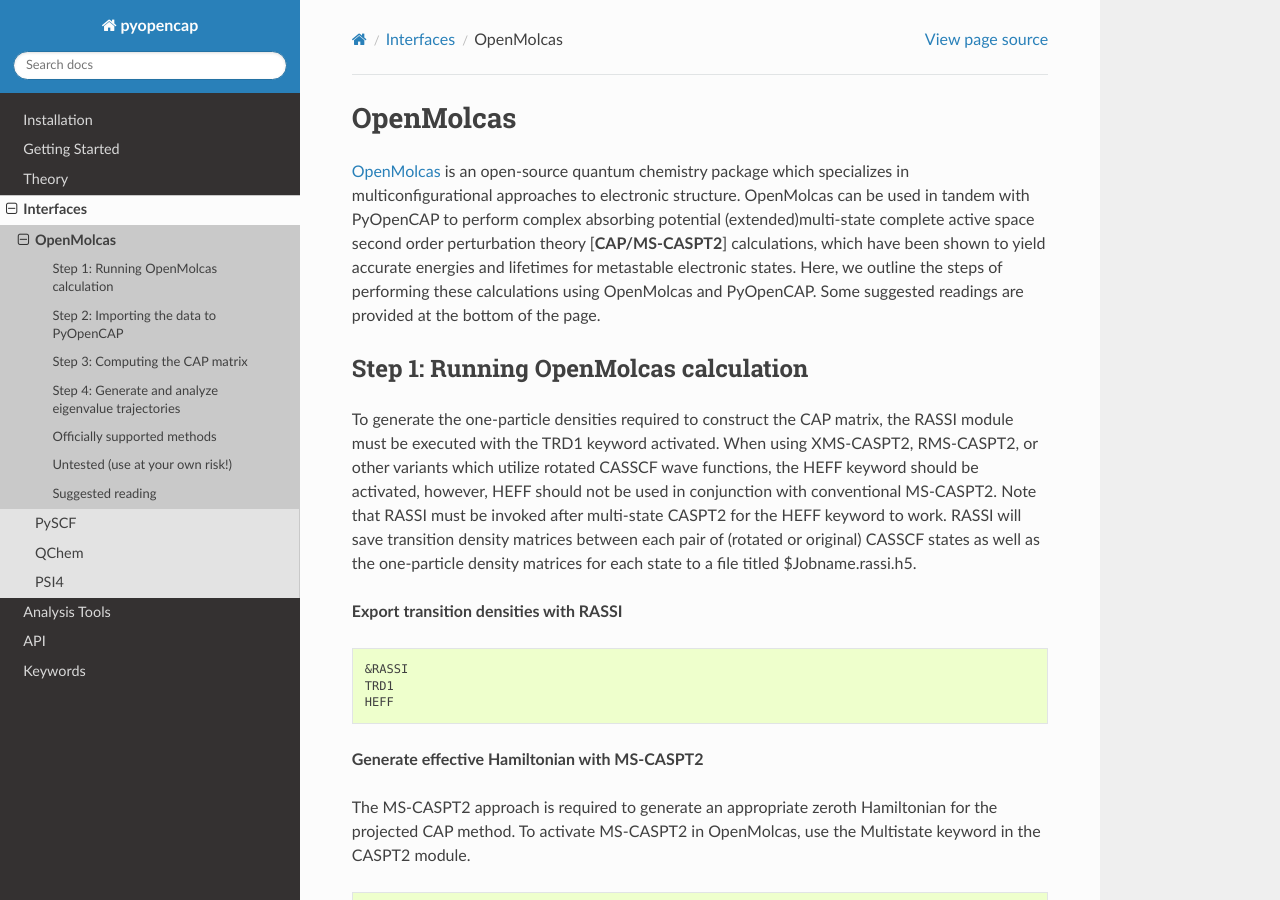
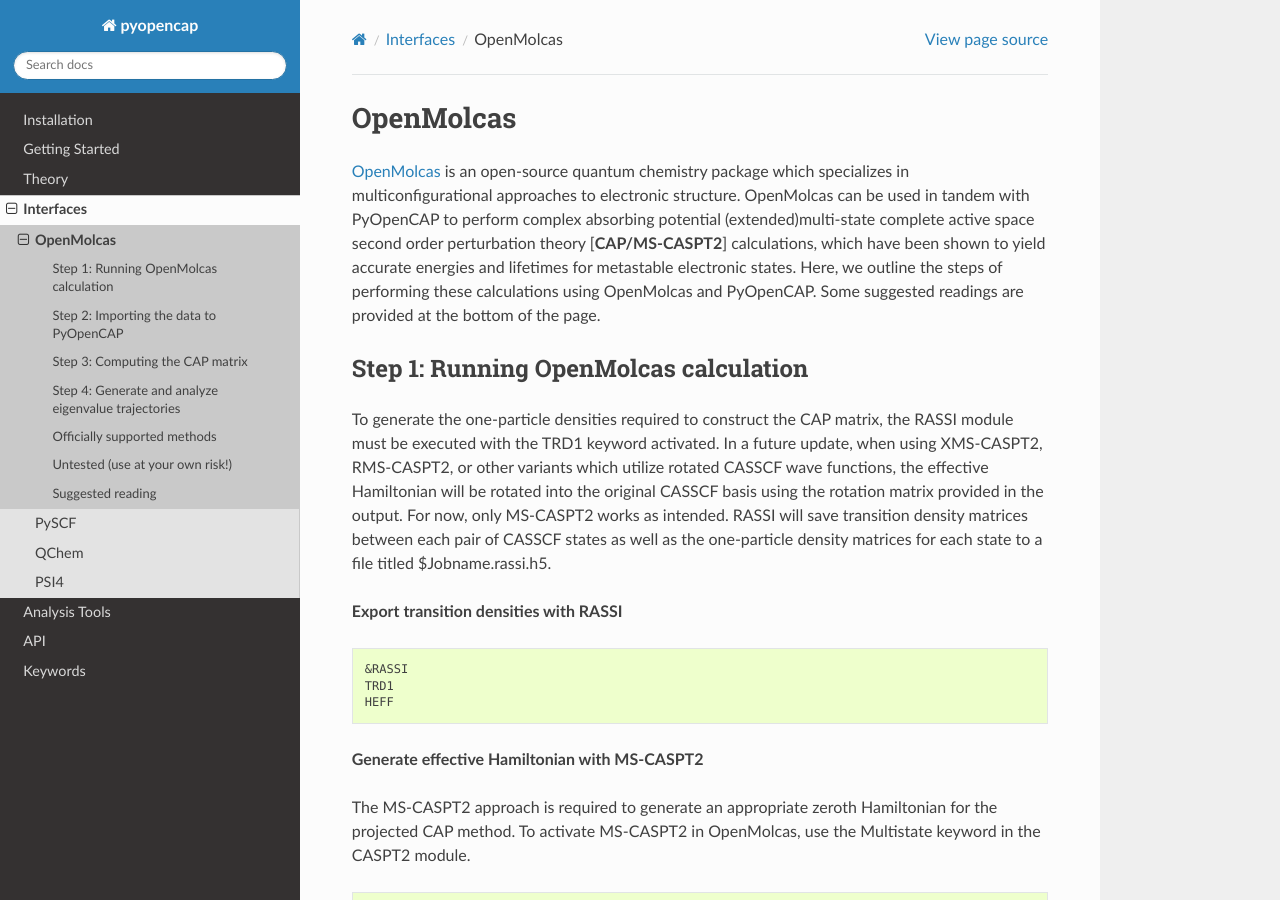
Before and after one commit to gayverjr/opencap, a Sphinx documentation site: the page built from docs/interfaces/OpenMolcas.rst, in a window 1280 px wide and 900 px high. Built offline with Sphinx 7.4.7 and the Read the Docs theme 2.0.0, drawn with Linux system fonts in a browser that asks for light colours.

```diff
--- a/docs/index.rst
+++ b/docs/index.rst
@@ -30,7 +30,7 @@ Supported Methods
 
 * EOM-CC
 * FCI
-* MS-CASPT2 and variants
+* MS-CASPT2 (coming soon: extended variants)
 * TDDFT
 * ADC (through ADCC_)
 
--- a/docs/interfaces/OpenMolcas.rst
+++ b/docs/interfaces/OpenMolcas.rst
@@ -13,12 +13,12 @@ Some suggested readings are provided at the bottom of the page.
 Step 1: Running OpenMolcas calculation
 ----------------------------------------
 To generate the one-particle densities required to construct the CAP matrix, the RASSI
-module must be executed with the TRD1 keyword activated. When using XMS-CASPT2, RMS-CASPT2,
-or other variants which utilize rotated CASSCF wave functions, the HEFF keyword should be activated,
-however, HEFF should not be used in conjunction with conventional MS-CASPT2. Note that
-RASSI must be invoked after multi-state CASPT2 for the HEFF keyword to work.
-RASSI will save transition density matrices between each pair of (rotated or original)
-CASSCF states as well as the one-particle density matrices for each state to a file titled $Jobname.rassi.h5.
+module must be executed with the TRD1 keyword activated. In a future update, when using XMS-CASPT2, RMS-CASPT2,
+or other variants which utilize rotated CASSCF wave functions, the effective Hamiltonian
+will be rotated into the original CASSCF basis using the rotation matrix provided in the output.
+For now, only MS-CASPT2 works as intended. RASSI will save transition density matrices
+between each pair of CASSCF states as well as the one-particle density matrices for
+each state to a file titled $Jobname.rassi.h5.
 
 **Export transition densities with RASSI**
 
```
Also changed, not shown: dox/openmolcas.md (+1 -11 lines).
